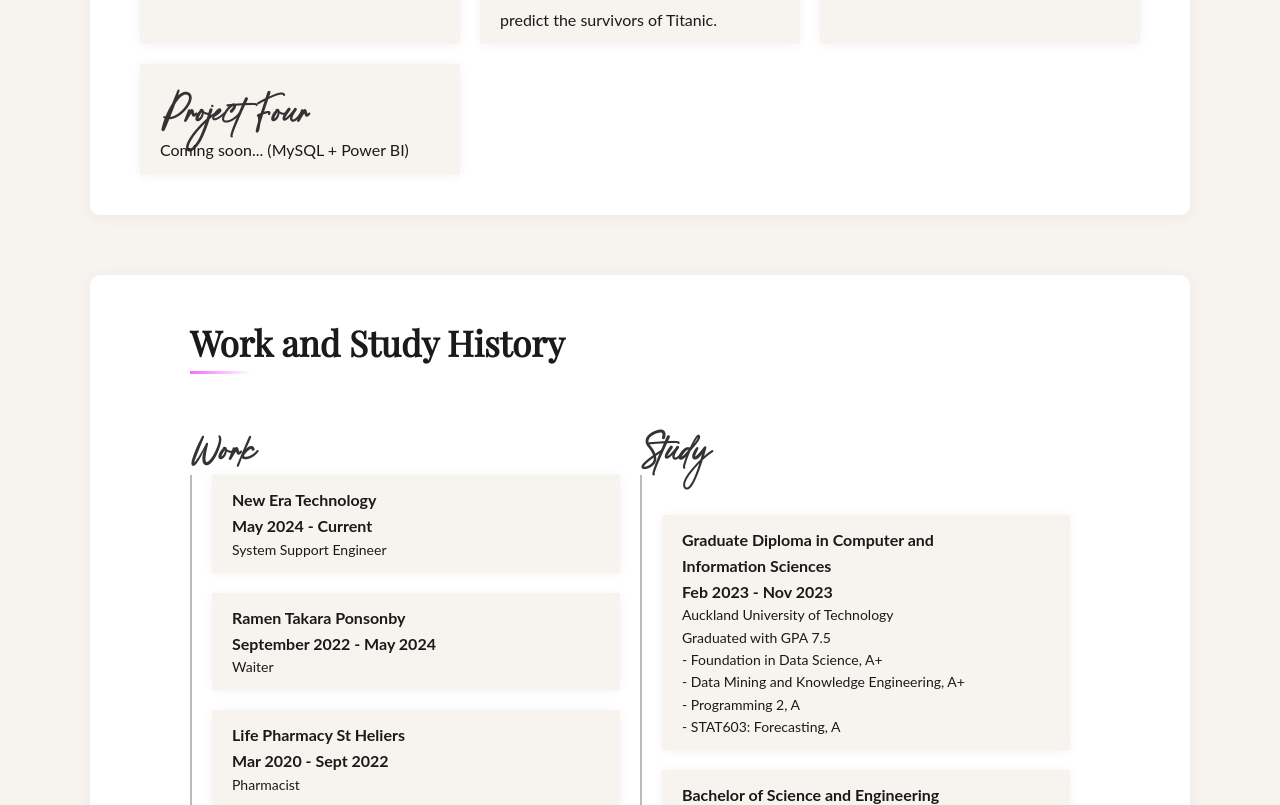
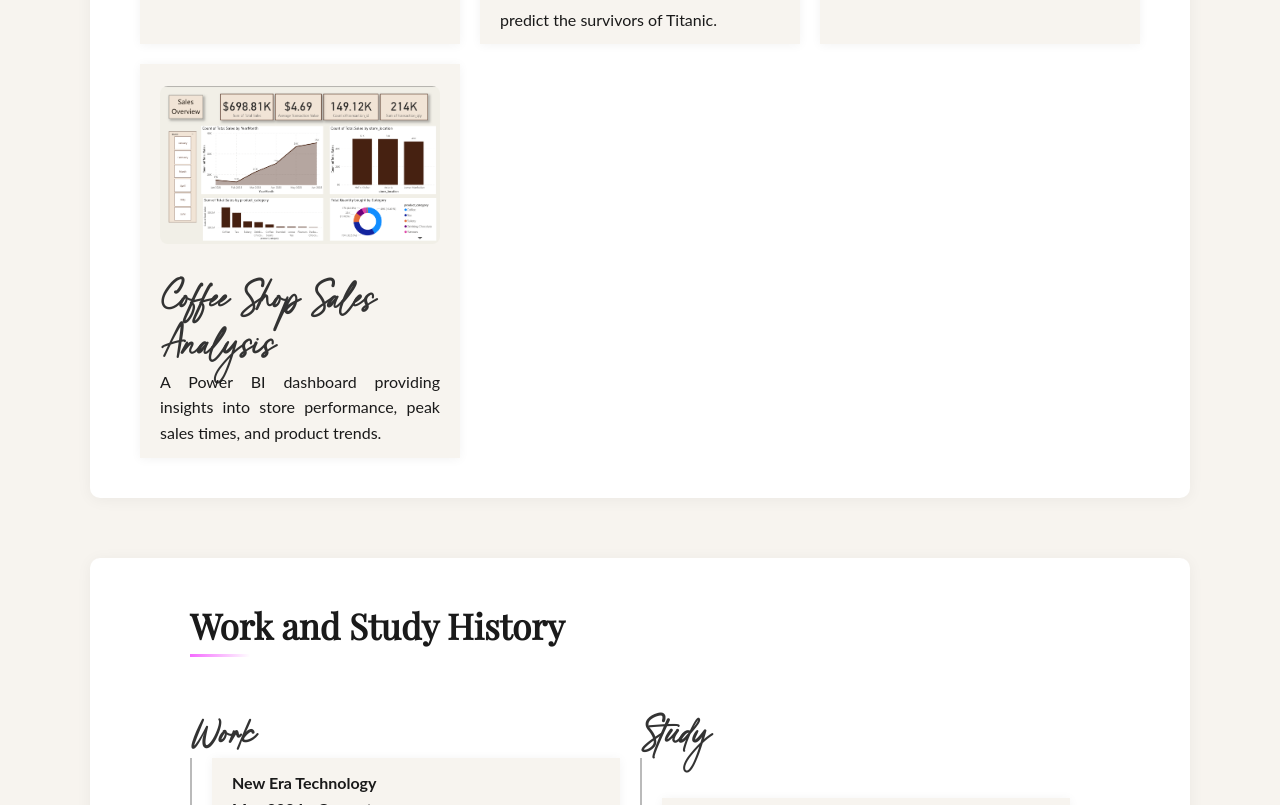
Before and after one commit to reijkg2904/portfolio, a plain HTML site: page index.html in a window 1280 px wide. Shown: the part 2215-3020 px from the top of the page. Drawn offline with Linux system fonts and the light colour scheme.

Commit message:
Added Coffee Shop Analysis project onto index.html with the link

```diff
--- a/index.html
+++ b/index.html
@@ -83,8 +83,10 @@
       </div>
 
       <div class="project-item">
-          <h3>Project Four</h3>
-          <p>Coming soon... (MySQL + Power BI)</p>
+        <a href="Projects/power_bi_coffee_shop_analysis.html" target="_blank" rel="noopener noreferrer">
+          <img src="./Images/coffee_shop_page_one.png" alt="Project 4">
+          <h3>Coffee Shop Sales Analysis</h3>
+          <p>A Power BI dashboard providing insights into store performance, peak sales times, and product trends.</p>
         </a>
       </div>
     </div>
```
Also changed, not shown: Images/coffee_shop_page_one.png (added).
